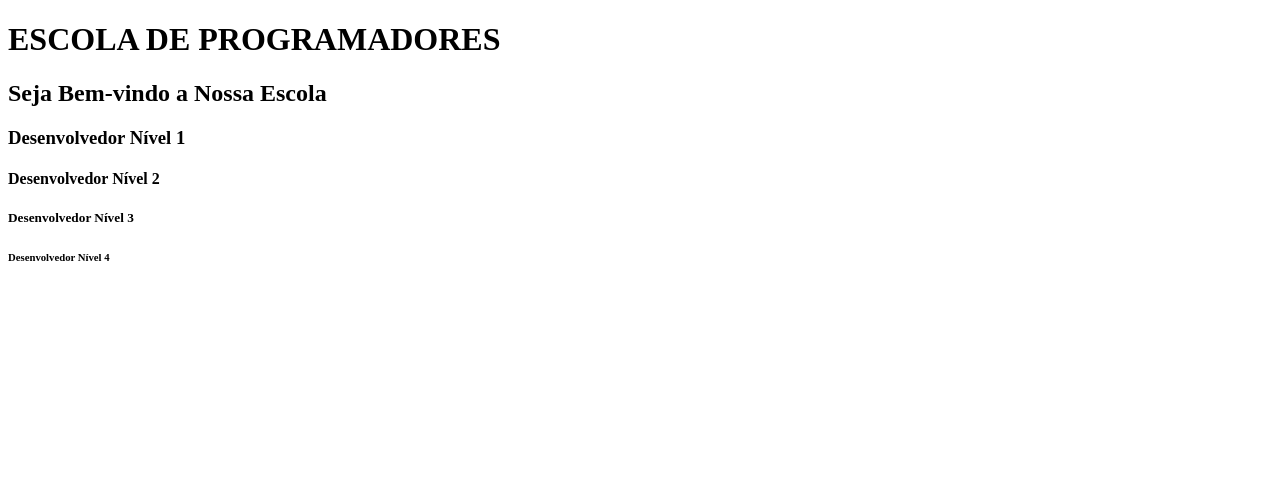
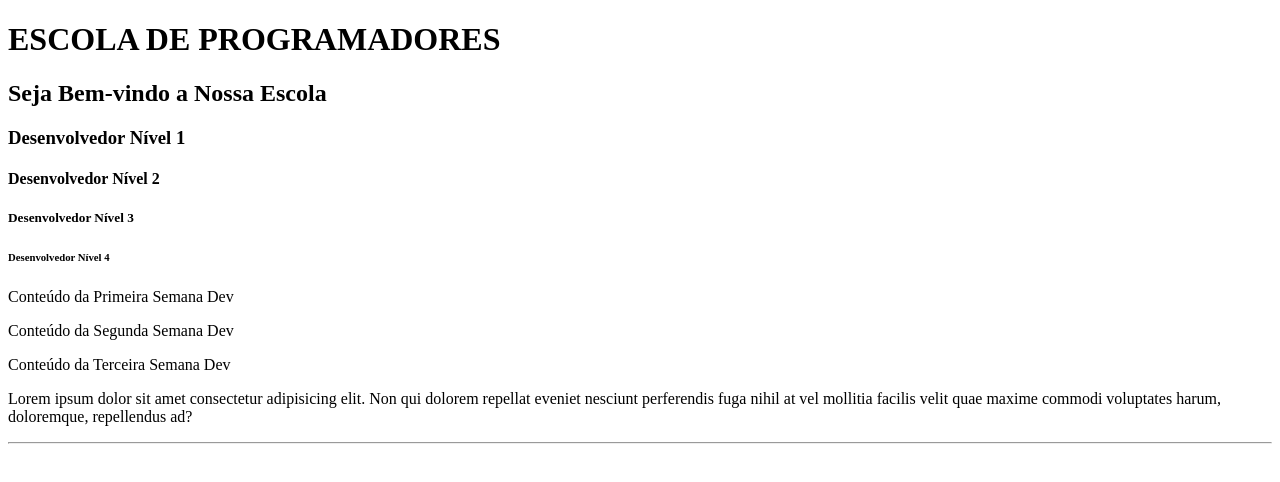
Before and after one commit to KimKristy/Exemplo1, a plain HTML site: page exemplo1/index.html in a window 1280 px wide. Drawn offline with Linux system fonts and the light colour scheme.

Commit message:
adicionando paragrafos, lorem, e linha divisoria

```diff
--- a/exemplo1/index.html
+++ b/exemplo1/index.html
@@ -25,6 +25,17 @@
         <h5>Desenvolvedor Nível 3</h5>
         <h6>Desenvolvedor Nível 4</h6>
 
+        <!-- paragrafo -->
+        <p>Conteúdo da Primeira Semana Dev</p>
+        <p>Conteúdo da Segunda Semana Dev</p>
+        <p>Conteúdo da Terceira Semana Dev</p>
+        <P>Lorem ipsum dolor sit amet consectetur adipisicing elit. Non qui dolorem repellat eveniet nesciunt perferendis fuga nihil at vel mollitia facilis velit quae maxime commodi voluptates harum, doloremque, repellendus ad?</P>
+
+        <!-- linha divisória -->
+        <hr>
+
+        <!-- tratamento de imagens -->
+
 
 
     <!-- FINAL DO CORPO DA PÁGINA -->
```
